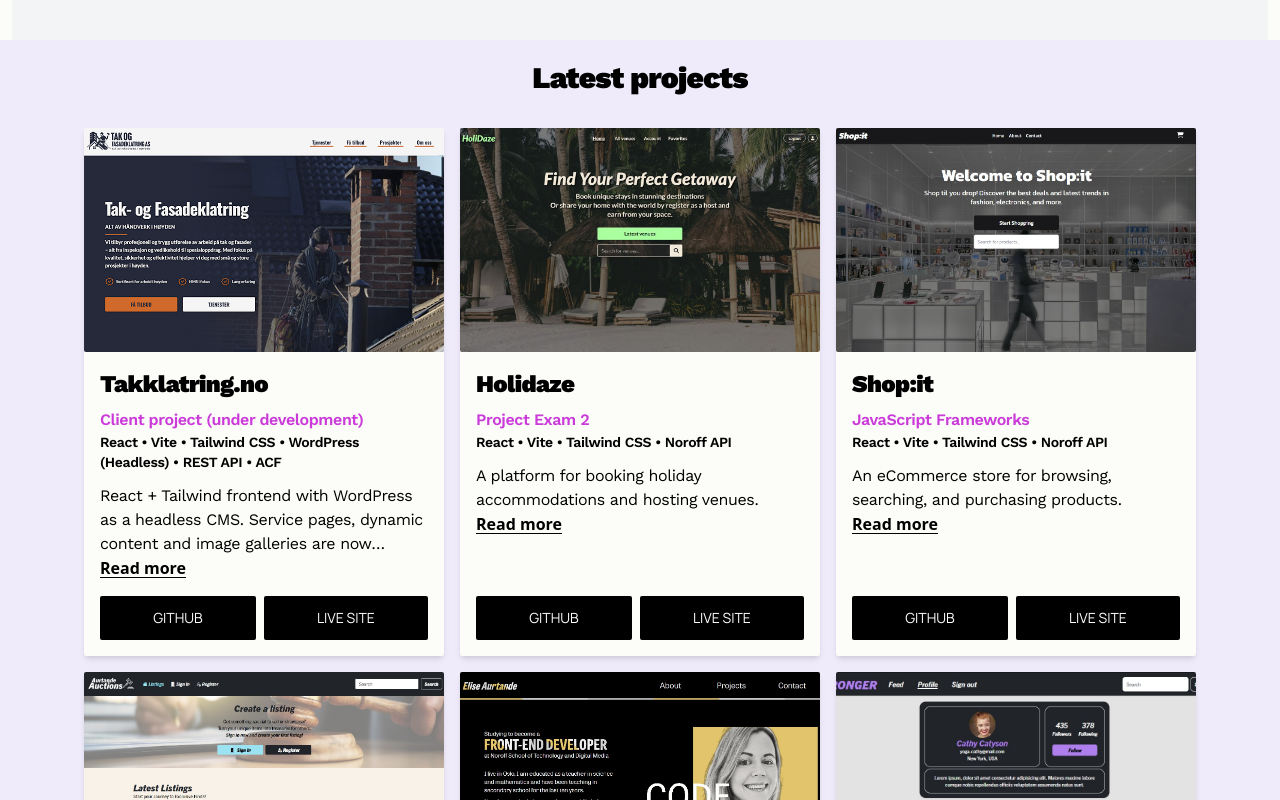
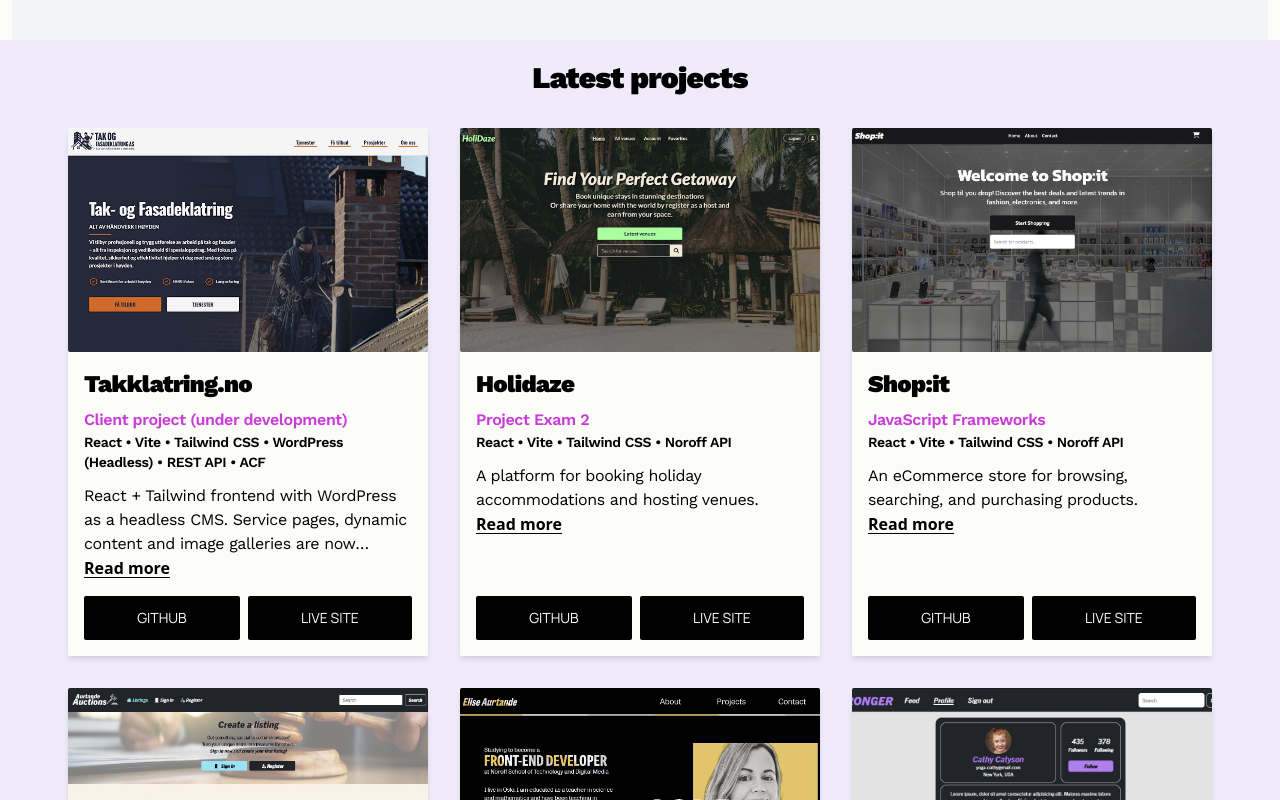
Before and after one commit to EliseAur/portfolio-2, a React (Vite) app: page / in a window 1280 px wide. Shown: the part 760-1560 px from the top of the page. Built offline with nearby package versions, Linux system fonts and the light colour scheme.

Commit message:
Fixed too small grid gap in projects grid

```diff
--- a/src/components/ProjectsSection.jsx
+++ b/src/components/ProjectsSection.jsx
@@ -23,7 +23,7 @@
       style={{ minHeight: "calc(100vh - 60px)" }}
     >
       <h2 className="text-3xl mb-8 font-headings font-black tracking-tight">Latest projects</h2>
-      <div className="grid grid-cols-1 sm:grid-cols-2 md:grid-cols-3 gap-4 mx-4">
+      <div className="grid grid-cols-1 sm:grid-cols-2 md:grid-cols-3 gap-8 mx-4">
         {projects.map((project) => (
           <div
             key={project.id}
```
